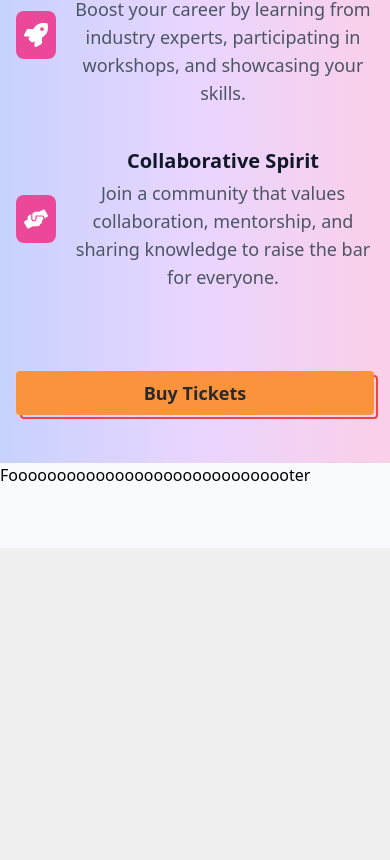
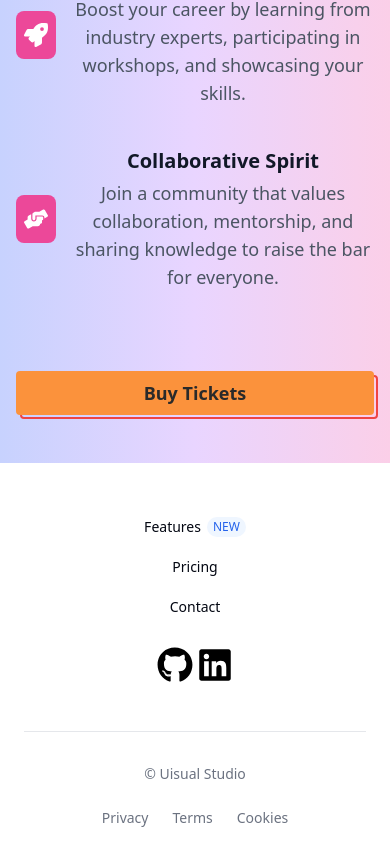
Before and after one commit to sabaudianin/NicePage, a React app: page / in a window 390 px wide. Shown: the part 8748-9608 px from the top of the page. Before the commit the page ends 9296 px from the top, so only its background shows below. Built offline with nearby package versions, Linux system fonts and the light colour scheme; no server answers.

Commit message:
Added Footer Component

```diff
--- a/src/components/footer/Footer.jsx
+++ b/src/components/footer/Footer.jsx
@@ -1,9 +1,36 @@
 import React from "react";
+import { Logo } from "../../elements/Logo";
+import { FaLinkedin, FaGithub } from "react-icons/fa";
 
 export const Footer = () => {
   return (
-    <div className=" h-[10vh]">
-      <h2>Foooooooooooooooooooooooooooooter</h2>
-    </div>
+    <footer class="bg-white dark:bg-gray-950">
+      <div class="flex flex-col items-center mx-auto max-w-[52.5rem] px-6 lg:max-w-[78rem] *:w-full *:flex *:flex-col *:items-center">
+        <div class="gap-6 py-12 border-b border-solid border-b-gray-200 dark:border-b-gray-800 lg:flex-row">
+          <div class="flex flex-col items-center gap-2 lg:flex-row *:flex *:items-center *:gap-x-1.5 *:px-2 *:py-1.5 *:text-sm *:text-gray-950 dark:*:text-gray-50 *:font-medium">
+            <a href="#">
+              Features
+              <span class="bg-blue-50 dark:bg-blue-900 flex px-1.5 py-0.5 rounded-full text-xs text-blue-600 dark:text-white font-medium">
+                NEW
+              </span>
+            </a>
+            <a href="#">Pricing</a>
+            <a href="#">Contact</a>
+          </div>
+          <div class="flex items-center gap-x-1 lg:w-full lg:justify-end lg:gap-x-6 text-4xl">
+            <FaGithub />
+            <FaLinkedin />
+          </div>
+        </div>
+        <div class="gap-y-6 py-8 lg:flex-row lg:justify-between *:text-sm *:text-gray-500">
+          <p>&copy; Uisual Studio</p>
+          <div class="flex items-center gap-x-6 hover:*:text-gray-950 dark:hover:*:text-gray-50 *:transition *:duration-[250ms] *:ease-in-out">
+            <a href="#">Privacy</a>
+            <a href="#">Terms</a>
+            <a href="#">Cookies</a>
+          </div>
+        </div>
+      </div>
+    </footer>
   );
 };
--- a/src/components/technology/TechCards.jsx
+++ b/src/components/technology/TechCards.jsx
@@ -3,7 +3,7 @@ import { TopicCard } from "./TopicCard";
 
 export const TechCards = () => {
   return (
-    <section className="py-10 lg:py-20">
+    <section className=" lg:px-8 py-10 lg:py-20">
       <article className="font-sans relative">
         <div className="absolute inset-0 bg-black bg-opacity-50 z-0 rounded-xl lg:w-1/2 mx-auto"></div>
         <div className="relative z-1 p-2">
--- a/tailwind.config.js
+++ b/tailwind.config.js
@@ -51,10 +51,22 @@ module.exports = {
           "66%": { transform: "translateX(0%)" },
           "100%": { transform: "translateX(-25%)" },
         },
+        gradientBackground: {
+          "0%": {
+            backgroundPosition: "0% 50%",
+          },
+          "50%": {
+            backgroundPosition: "100% 50%",
+          },
+          "100%": {
+            backgroundPosition: "0% 50%",
+          },
+        },
       },
       animation: {
         bgPulse: "bgPulse 3s infinite",
         iconCarusel: "iconCarusel 60s linear infinite",
+        gradientBackground: "gradientBackground 6s ease infinite",
       },
     },
   },
```
